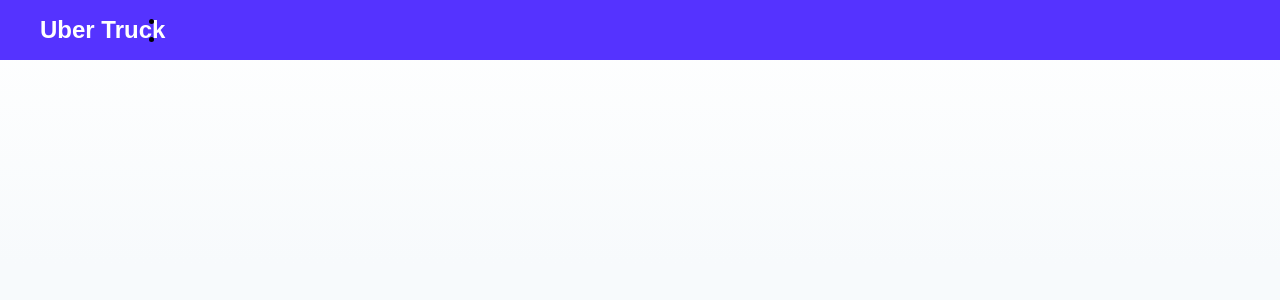
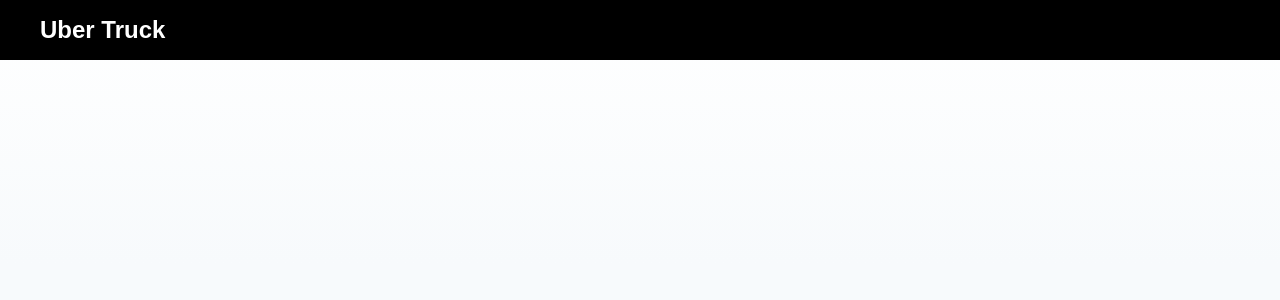
Before and after one commit to mikhail-kostiuk/uber-truck, a React (Create React App) app in the folder frontend/: page /login in a window 1280 px wide. Shown: the top 300 px of the page. Built offline with nearby package versions, Linux system fonts and the light colour scheme; a web font is replaced by a local one.

Commit message:
Slightly change header styles

```diff
--- a/frontend/src/components/Header/Header.scss
+++ b/frontend/src/components/Header/Header.scss
@@ -1,8 +1,9 @@
 .header {
-  background-color: rgb(85, 51, 255);
+  background-color: #000;
 
   &__container {
     display: flex;
+    justify-content: space-between;
     align-items: center;
     height: 60px;
   }
```
